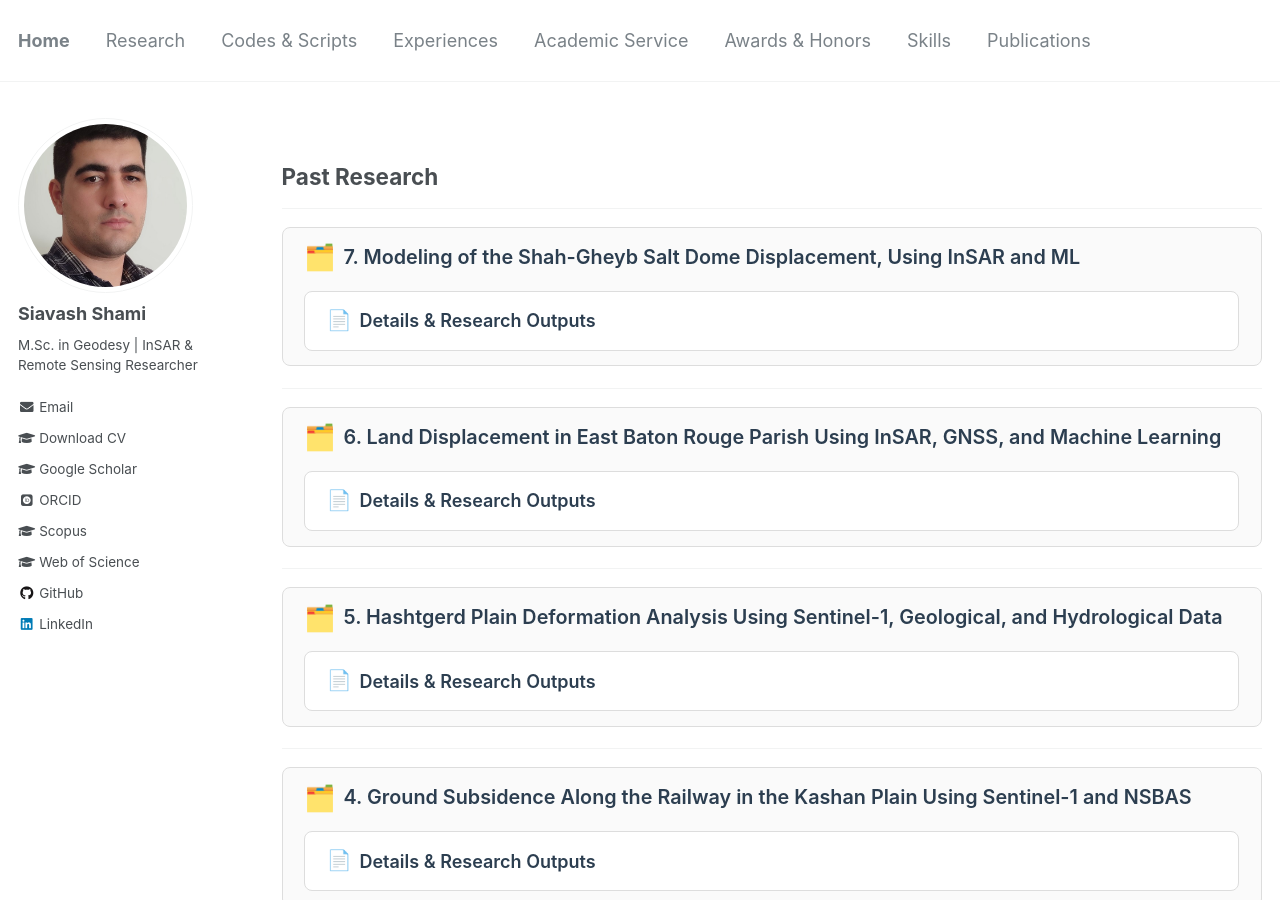
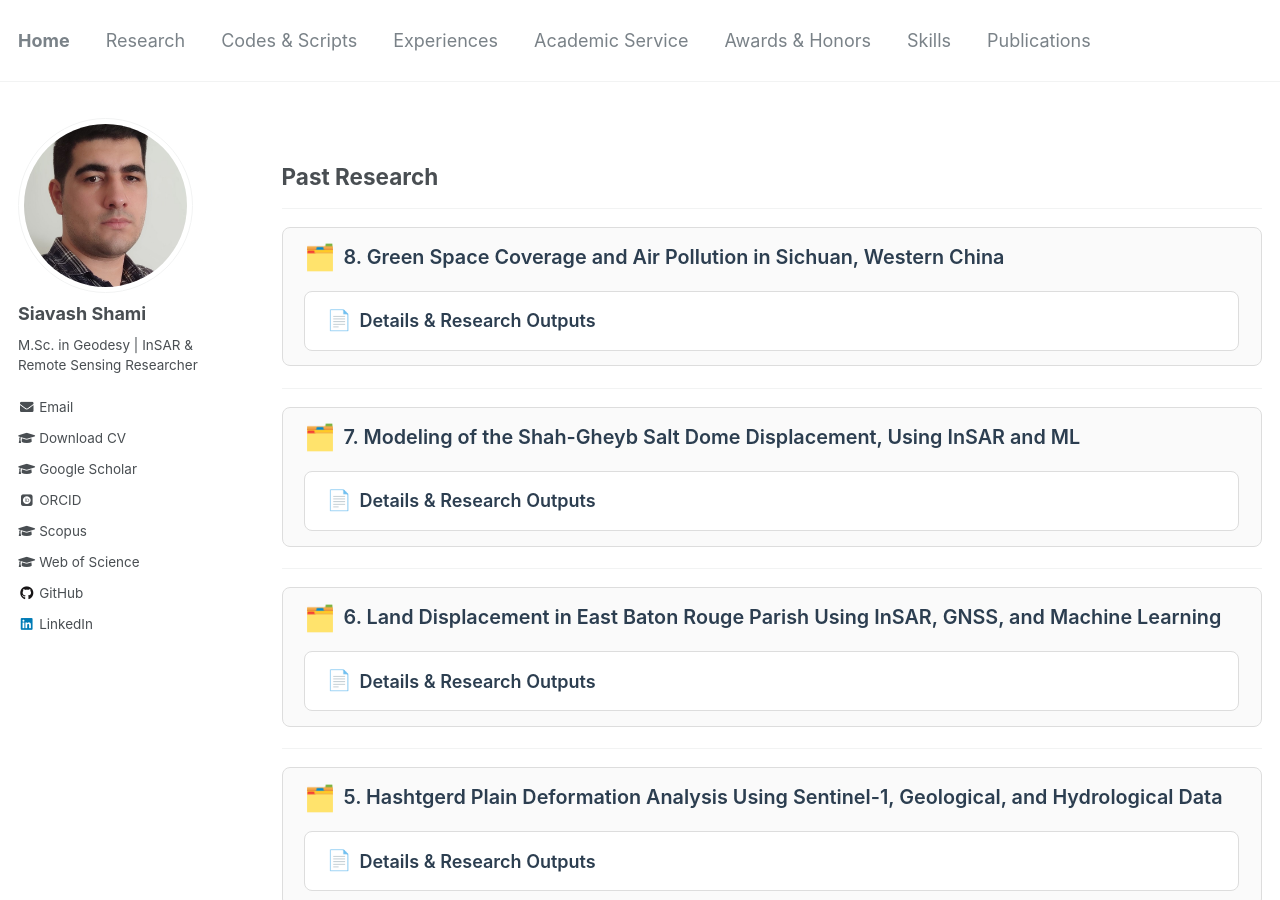
Before and after one commit to siavashshami/siavashshami.github.io, a Jekyll site: the page built from _pages/research.md, in a window 1280 px wide and 900 px high. Built offline with Jekyll 4.4.1, drawn with Linux system fonts in a browser that asks for light colours; some web fonts are replaced.

Commit message:
Update research.md

```diff
--- a/_pages/research.md
+++ b/_pages/research.md
@@ -7,6 +7,128 @@ author_profile: true
 
 ---
 ## Past Research
+---
+<!-- Project 08 -->
+<div style="border: 1px solid #ddd; border-radius: 8px; padding: 0.8rem 1.2rem; margin-bottom: 1.2rem; background: #fafafa; transition: all 0.2s;">
+
+  <!-- Title (always visible) -->
+  <h3 style="font-size: 1.1rem; font-weight: 600; color: #2c3e50; margin: 0; display: flex; align-items: center; gap: 8px;">
+    <span style="font-size: 1.4rem;">🗂️</span>
+    8. Green Space Coverage and Air Pollution in Sichuan, Western China
+  </h3>
+
+  <!-- Hidden content -->
+  <details style="border: 1px solid #ddd; border-radius: 8px; padding: 0.8rem 1.2rem; background: #ffffff; margin-top: 1rem;">
+
+    <summary style="font-size: 1rem; font-weight: 600; color: #2c3e50; cursor: pointer; list-style: none; display: flex; align-items: center; gap: 8px;">
+      <span style="font-size: 1.1rem;">📄</span>
+      Details &amp; Research Outputs
+    </summary>
+
+    <div style="padding-top: 1rem; border-top: 1px solid #eee; margin-top: 0.8rem;">
+
+      <p>
+        <strong>Study Area:</strong> Sichuan, Western China
+        &nbsp; | &nbsp;
+        <strong>Period:</strong> 2024
+      </p>
+
+      <p>
+        <strong>Objective:</strong>
+        Investigation of the relationship between green space coverage and air pollution using cloud-based remote sensing data analysis.
+      </p>
+
+      <p>
+        <strong>Data:</strong>
+        Cloud-based remote sensing data.
+      </p>
+
+      <p>
+        <strong>Methods:</strong>
+        Cloud-based remote sensing data analysis of green space coverage and air pollution.
+      </p>
+
+      <p>
+        <strong>Research Focus:</strong>
+        Green space coverage and air pollution in Sichuan, Western China.
+      </p>
+
+      <h4 style="color: #2c3e50; margin-top: 1.4rem; margin-bottom: 0.8rem;">
+        Research Outputs
+      </h4>
+
+      <div style="line-height: 1.7;">
+
+        <!-- Publication 1 -->
+        <p>
+          <strong>1.</strong> Naboureh, A., Li, A., Bian, J., Lei, G., Nan, X., Zhang, Z., Shami, S. &amp; Lin, X. (2024). Green space coverage versus air pollution: a cloud-based remote sensing data analysis in Sichuan, Western China. International Journal of Digital Earth
+          <br>
+          Research Article - Peer Reviewed
+          <br>
+          <a href="https://doi.org/10.1080/17538947.2024.2383454" target="_blank" style="text-decoration:none; color: black;">DOI: 10.1080/17538947.2024.2383454</a>
+        </p>
+
+      </div>
+
+      <!-- Images — last section -->
+      <div style="margin-top: 1.4rem; padding-top: 1rem; border-top: 1px solid #eee;">
+
+        <div style="display: flex; gap: 12px; flex-wrap: nowrap; align-items: center;">
+
+          <div class="pub-image" style="flex-shrink: 0; flex: 1 1 0; min-width: 0;">
+            <a
+              href="/images/8.1.png"
+              target="_blank"
+              rel="noopener noreferrer"
+              style="display: inline-block; width: 100%;"
+            >
+              <img
+                src="/images/8.1.png"
+                alt="1"
+                style="height: 150px; width: 100%; max-width: 100%; object-fit: cover; display: block; border-radius: 6px;"
+              />
+            </a>
+          </div>
+
+          <div class="pub-image" style="flex-shrink: 0; flex: 1 1 0; min-width: 0;">
+            <a
+              href="/images/8.2.png"
+              target="_blank"
+              rel="noopener noreferrer"
+              style="display: inline-block; width: 100%;"
+            >
+              <img
+                src="/images/8.2.png"
+                alt="1"
+                style="height: 150px; width: 100%; max-width: 100%; object-fit: cover; display: block; border-radius: 6px;"
+              />
+            </a>
+          </div>
+
+          <div class="pub-image" style="flex-shrink: 0; flex: 1 1 0; min-width: 0;">
+            <a
+              href="/images/8.3.png"
+              target="_blank"
+              rel="noopener noreferrer"
+              style="display: inline-block; width: 100%;"
+            >
+              <img
+                src="/images/8.3.png"
+                alt="1"
+                style="height: 150px; width: 100%; max-width: 100%; object-fit: cover; display: block; border-radius: 6px;"
+              />
+            </a>
+          </div>
+
+        </div>
+
+      </div>
+
+    </div>
+
+  </details>
+
+</div>
 ---
 <!-- Project 07 -->
 <div style="border: 1px solid #ddd; border-radius: 8px; padding: 0.8rem 1.2rem; margin-bottom: 1.2rem; background: #fafafa; transition: all 0.2s;">
```
